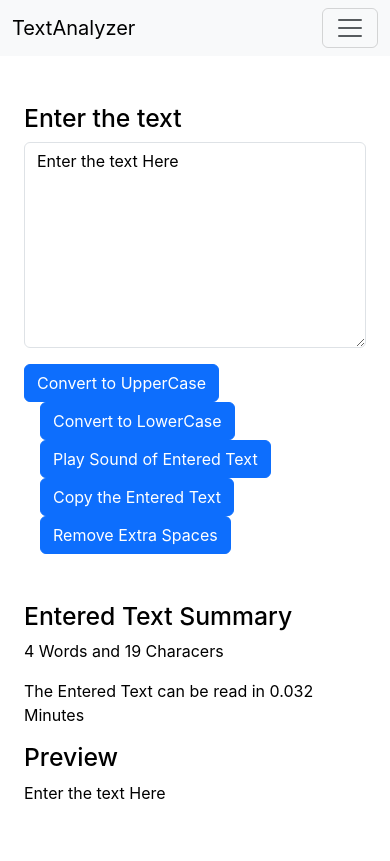
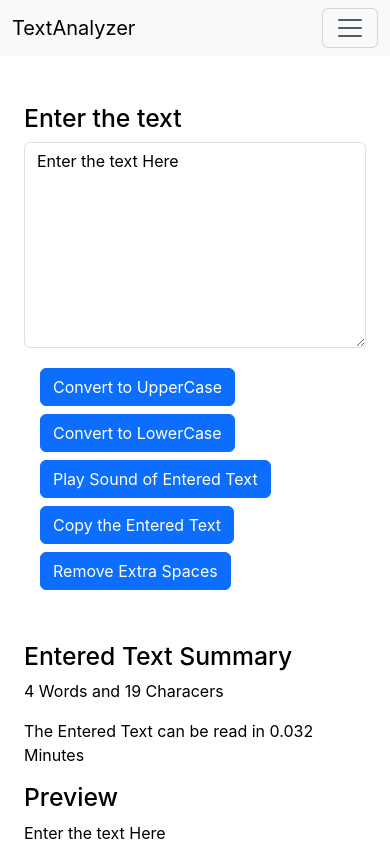
Before and after one commit to ajmat6/TextAnalyzer, a React (Create React App) app: page / in a window 390 px wide. Built offline with nearby package versions, Linux system fonts and the light colour scheme.

Commit message:
Buttons Responsive CSS

```diff
--- a/src/components/TextForm.js
+++ b/src/components/TextForm.js
@@ -63,17 +63,17 @@ export default function TextForm(props) {
               {/* in style we are changing the color of the textarea on the change of the mode. */}
               <textarea className="form-control" id="exampleFormControlTextarea1" style={{backgroundColor: props.mode === 'dark'?'#282c34':'white', color: props.mode === 'dark'?'white':'black'}} value={text} onClick={textareaClick}  onChange={handleOnChange} rows="8"></textarea>
           </div>
-          <button type="submit" className="btn btn-primary" onClick={upperCase}>Convert to UpperCase</button>
-          <button type="submit" className="btn btn-primary mx-3" onClick={lowerCase}>Convert to LowerCase</button>
-          <button type="submit" className="btn btn-primary mx-3" onClick={speak}>Play Sound of Entered Text</button>
-          <button type="submit" className="btn btn-primary mx-3" onClick={copy}>Copy the Entered Text</button>
-          <button type="submit" className="btn btn-primary mx-3" onClick={HandleExtraSpaces}>Remove Extra Spaces</button>
+          <button type="submit" className="btn btn-primary mx-3 my-1" onClick={upperCase}>Convert to UpperCase</button>
+          <button type="submit" className="btn btn-primary mx-3 my-1" onClick={lowerCase}>Convert to LowerCase</button>
+          <button type="submit" className="btn btn-primary mx-3 my-1" onClick={speak}>Play Sound of Entered Text</button>
+          <button type="submit" className="btn btn-primary mx-3 my-1" onClick={copy}>Copy the Entered Text</button>
+          <button type="submit" className="btn btn-primary mx-3 my-1" onClick={HandleExtraSpaces}>Remove Extra Spaces</button>
       </form>
     </div>
 
     <div className="container my-3" style={{color: props.mode === 'dark'?'white':'black'}}>
       <h2>Entered Text Summary</h2>
-      <p>{text.split(" ").filter((Element) => {return Element.length!=0}).length} Words and {text.length} Characers</p>
+      <p>{text.split(" ").filter((Element) => {return Element.length!==0}).length} Words and {text.length} Characers</p>
       <p>The Entered Text can be read in {text.split(" ").length * 0.008} Minutes</p>
       <h2>Preview</h2>
       {/* Preview basic js logic */}
```
